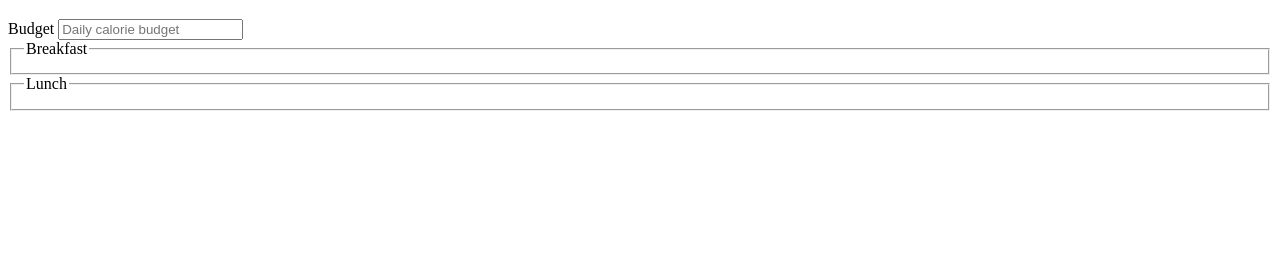
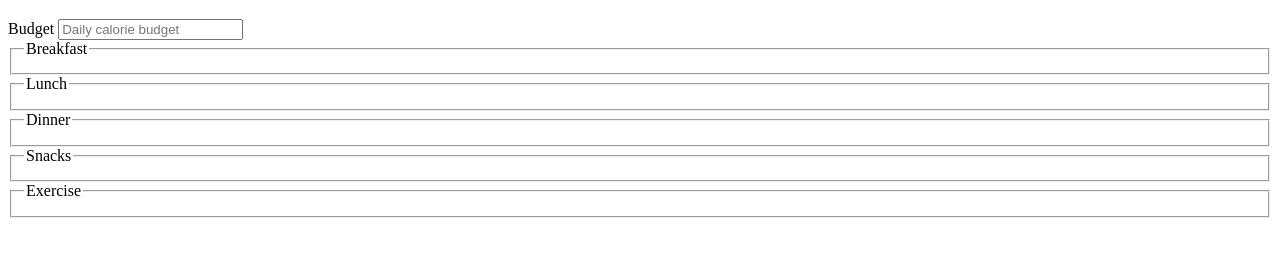
Before and after one commit to AbuTalha3/Calorie-counter---FCC, a plain HTML site: page index.html in a window 1280 px wide. Shown: the part 61-318 px from the top of the page. Drawn offline with Linux system fonts and the light colour scheme.

Commit message:
Add more fields

```diff
--- a/index.html
+++ b/index.html
@@ -27,6 +27,19 @@
             <legend>Lunch</legend>
             <div class="input-container"></div>
           </fieldset>
+          <fieldset id="dinner">
+            <legend>Dinner</legend>
+            <div class="input-container"></div>
+          </fieldset>
+          <fieldset id="snacks">
+            <legend>Snacks</legend>
+            <div class="input-container"></div>
+          </fieldset>
+          <fieldset id="exercise">
+            <legend>Exercise</legend>
+            <div class="input-container"></div>
+          </fieldset>
+
         </form>
       </div>
     </main>
```
